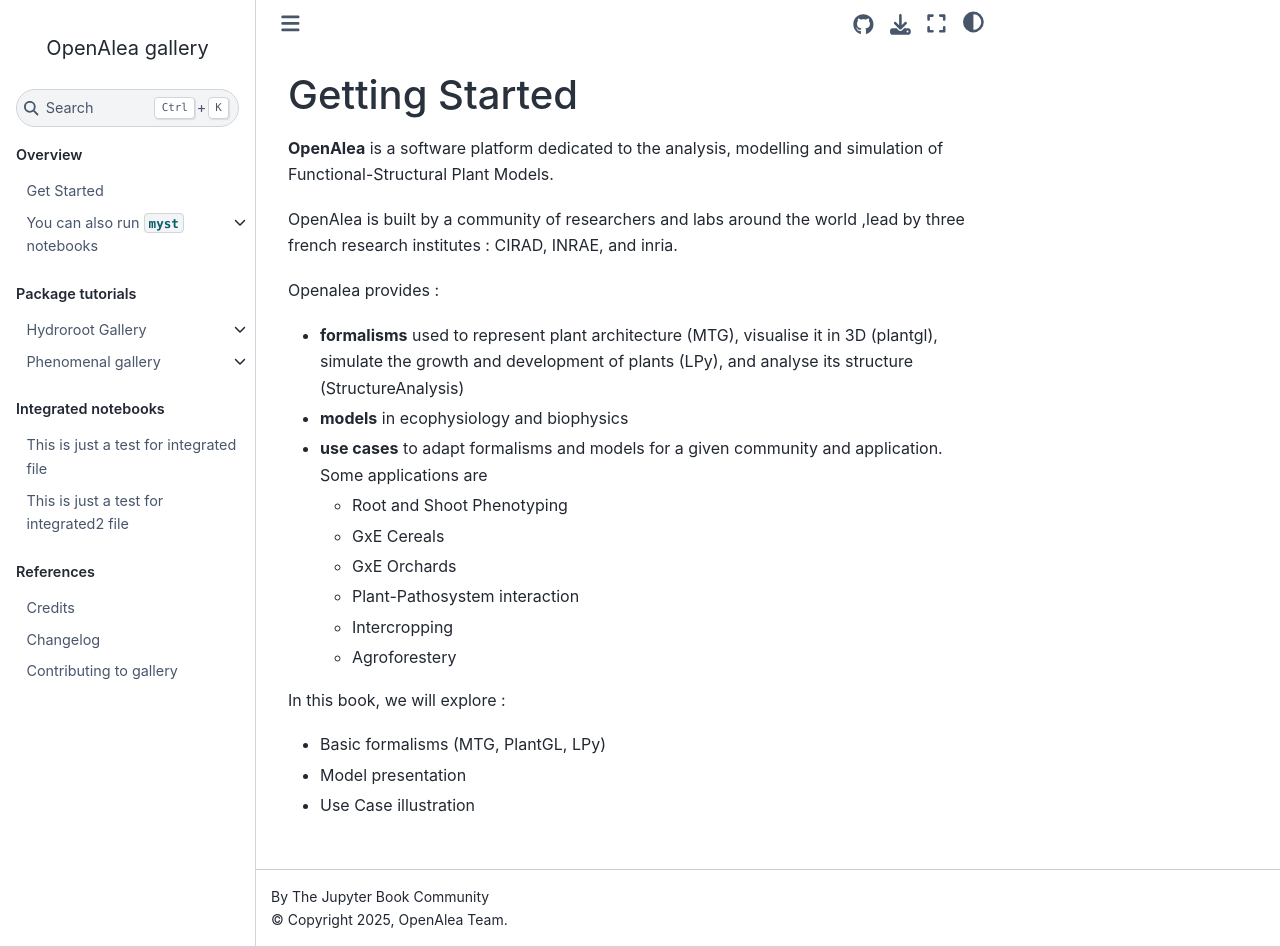
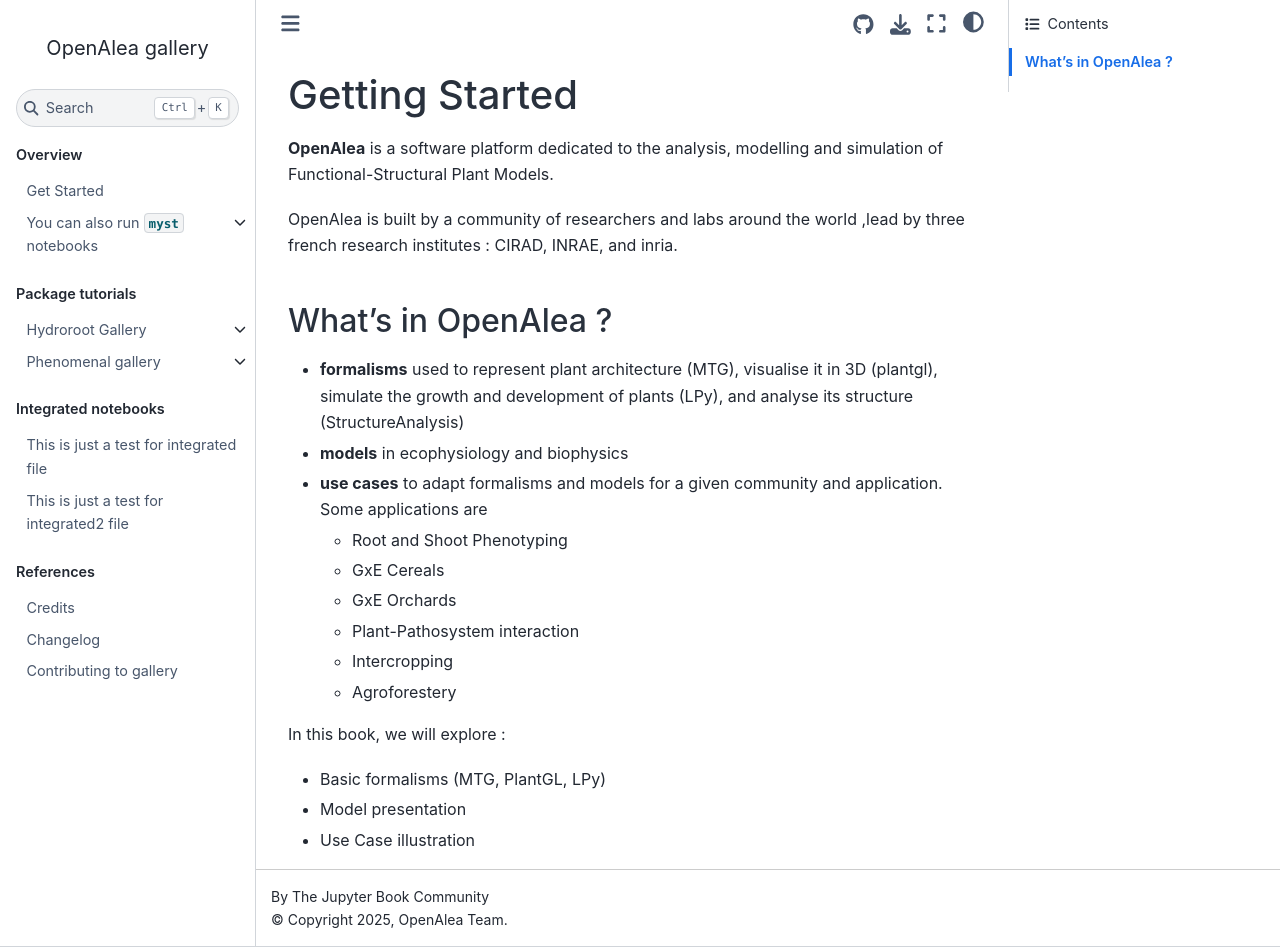
Before and after one commit to openalea/gallery, a Jupyter Book: the page built from doc/getting_started.md, in a window 1280 px wide and 947 px high. Built offline with Jupyter Book 1.0.4 settings and Sphinx 7.4.7 and the Sphinx Book theme 1.1.4, drawn with Linux system fonts in a browser that asks for light colours; pages that are not in the unit, such as notebooks, are missing from menus.

Commit message:
Update doc/getting_started.md
Co-authored-by: Thomas Arsouze <thomas.arsouze@cirad.fr>

```diff
--- a/doc/getting_started.md
+++ b/doc/getting_started.md
@@ -4,7 +4,7 @@
 
 OpenAlea is built by a community of researchers and labs around the world ,lead by three french research institutes : CIRAD, INRAE, and inria.
 
-Openalea provides :
+## What's in OpenAlea ?
 * **formalisms** used to represent plant architecture (MTG), visualise it in 3D (plantgl), simulate the growth and development of plants (LPy), and analyse its structure (StructureAnalysis)
 * **models** in ecophysiology and biophysics
 * **use cases** to adapt formalisms and models for a given community and application. Some applications are
```
